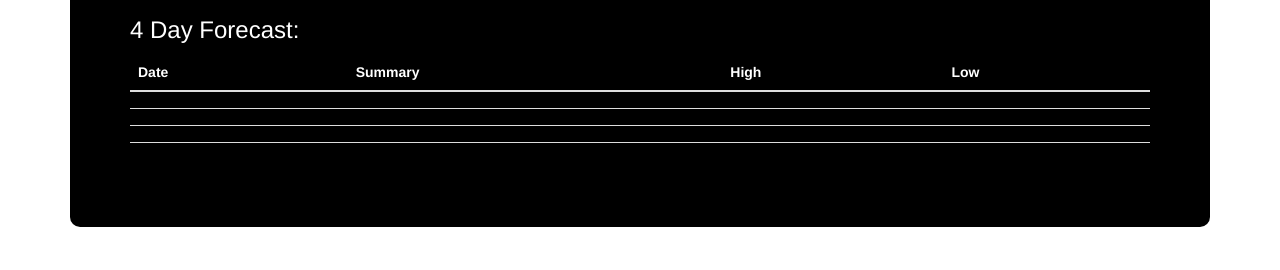
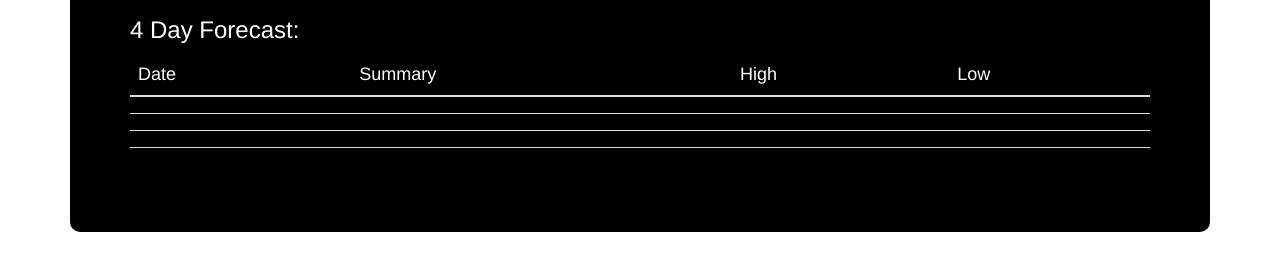
Before and after one commit to rly4607/weather, a plain HTML site: page index.html in a window 1280 px wide. Shown: the part 140-410 px from the top of the page. Drawn offline with nearby package versions, Linux system fonts and the light colour scheme; no server answers.

Commit message:
Changed font size.

```diff
--- a/index.html
+++ b/index.html
@@ -23,10 +23,10 @@
       <table class="table">
         <thead>
           <tr>
-            <th>Date</th>
-            <th>Summary</th>
-            <th>High</th>
-            <th>Low</th>
+            <th class="heading">Date</th>
+            <th class="heading">Summary</th>
+            <th class="heading">High</th>
+            <th class="heading">Low</th>
           </tr>
         </thead>
         <tr>
--- a/style.css
+++ b/style.css
@@ -17,3 +17,14 @@
   font-weight: 200;
   background-color: #0e2f7d;
 }
+
+.jumbotron p {
+    margin-bottom: 15px;
+    font-size: 18px;
+    font-weight: 200;
+}
+
+.heading {
+  font-size: 18px;
+  font-weight: 200;
+}
```
